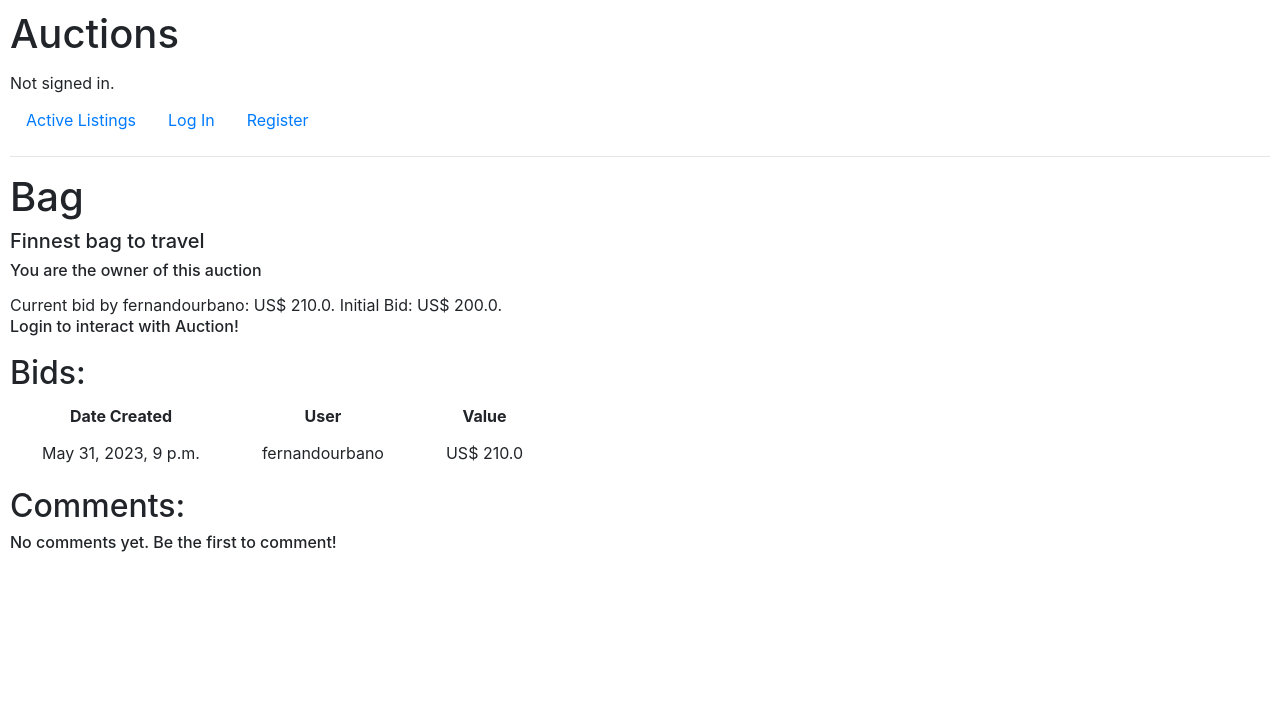
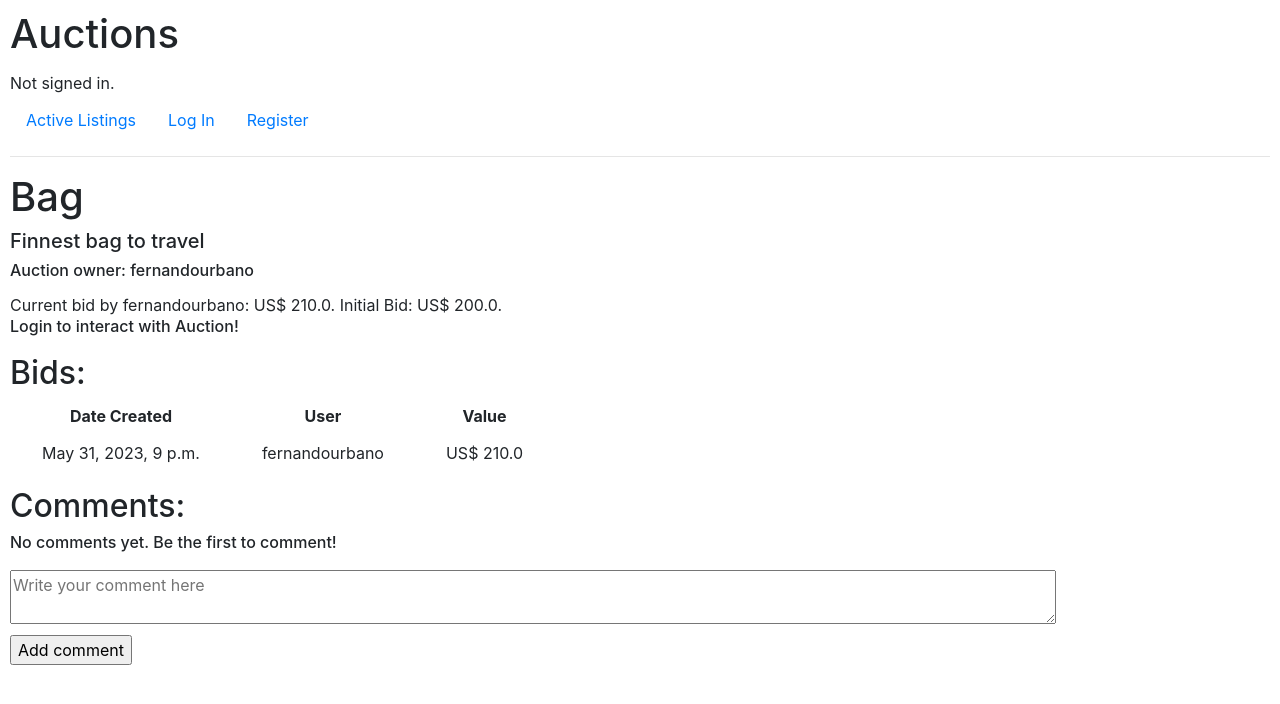
Before and after one commit to Fernando-Urbano/e-commerce, a Django app: page /auctions/3/ in a window 1280 px wide. Shown: the top 704 px of the page. Run offline with Django 3.2, Linux system fonts and the light colour scheme; data comes from the database, SQL or seed files in the repository; some libraries are stand-ins or nearby versions.

Commit message:
removed bugs

```diff
--- a/commerce/auctions/templates/auctions/auction_details.html
+++ b/commerce/auctions/templates/auctions/auction_details.html
@@ -4,9 +4,9 @@
     <h1>{{ auction.name }}</h1>
     <h5>{{ auction.description }}</h5>
     {% if auction_owner %}
+        <h6>You are the owner of this auction</h6>
+    {% else %}
         <h6>Auction owner: {{ auction.user }}</h6>
-    {% else %}
-        <h6>You are the owner of this auction</h6>
     {% endif %}
     <div>
         {% if highest_bid_user %}
@@ -63,10 +63,18 @@
                     <div>{{ comment.text }}</div>
                 </div>
             {% endfor %}
-            <h6>Add comment</h6>
         {% else %}
             <h6>No comments yet. Be the first to comment!</h6>
         {% endif %}
     </div>
 
+    <div>
+        <form action="post">
+            <textarea name="new_comment" id="new_comment" cols="100" rows="2" placeholder="Write your comment here"></textarea>
+            <div>
+                <input type="submit" value="Add comment">
+            </div>
+        </form>
+    </div>
+
 {% endblock %}
```
